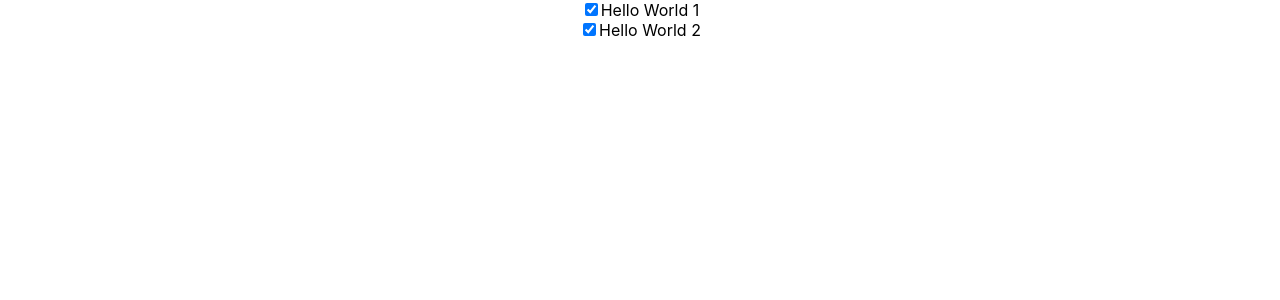
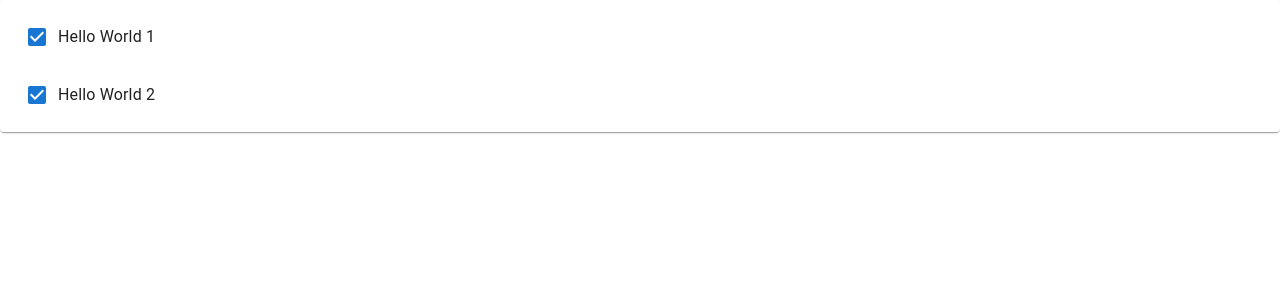
Before and after one commit to jin573/studyReactProgramming, a React (Create React App) app: page / in a window 1280 px wide. Shown: the top 300 px of the page. Built offline with nearby package versions, Linux system fonts and the light colour scheme.

Commit message:
todo ui 적용 (margin 오류 있음)

```diff
--- a/src/App.js
+++ b/src/App.js
@@ -1,6 +1,7 @@
 import './App.css';
 import Todo from './Todo';
 import React, { useState } from 'react';
+import { List, Paper } from "@mui/material";
 
 function App() {
   const[items, setItems] = useState([
@@ -16,7 +17,16 @@ function App() {
   }]);
 
   let todoItems =
-    items.length > 0 && items.map((item) => <Todo item={item} key={item.id} />);
+    items.length > 0 && (
+    <Paper sytle={{margin: 16}}>
+      <List>
+        {items.map((item)=>(
+          <Todo item={item} key={item.id}/>
+        ))}
+      </List>
+    </Paper>
+    );
+
   return (
     <div className='App'>
       {todoItems}
--- a/src/Todo.js
+++ b/src/Todo.js
@@ -1,21 +1,40 @@
-import React, { useState } from "react"
+import React, { useState } from "react";
+import {ListItem, ListItemText, InputBase, Checkbox} from "@mui/material";
+
 
 const Todo = (props) => {
-    const[item, setItem] = useState(props.item);/*상태변경 함수 생성 */
+    const[item, setItem] = useState(props.item);/*상태변경 함수 생성. 부모가 넘겨준 item 객체를 item 상태 변수가 가리킴 */
 
     return (
-        <div className='Todo'>
-            {/*리터럴 타입*/
-            /*<input type='checkbox' id='todo0' name='todo0' value='todo0'/>*/}
-            <input
-                type='checkbox'
-                id={item.id}
-                name={item.id}
-                checked={item.done}
+        <ListItem>
+            <Checkbox checked={item.done}/>
+            <ListItemText>
+                <InputBase
+                    inputProps={{"aria-label": "naked"}}
+                    type="text"
+                    id={item.id}
+                    name={item.id}
+                    value={item.title}
+                    multiline={true}
+                    fullWidth={true}
                 />
-            <label for={item.id}>{item.title} {props.id}
-            </label>
-        </div>
+            </ListItemText>
+        </ListItem>
+
+
+        //     <div className='Todo'>
+        //     {/*리터럴 타입*/
+        //     /*<input type='checkbox' id='todo0' name='todo0' value='todo0'/>*/}
+        //     <input
+        //         type='checkbox'
+        //         id={item.id}
+        //         name={item.id}
+        //         checked={item.done}
+        //         />
+        //     <label for={item.id}>{item.title} {props.id}
+        //     </label>
+        // </div>
+
     );
 
 };
```
